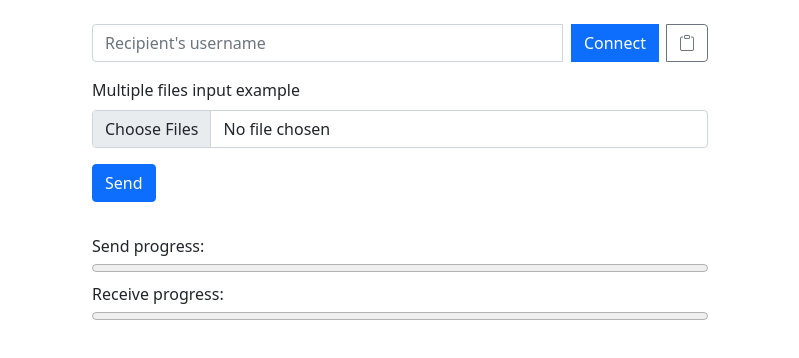
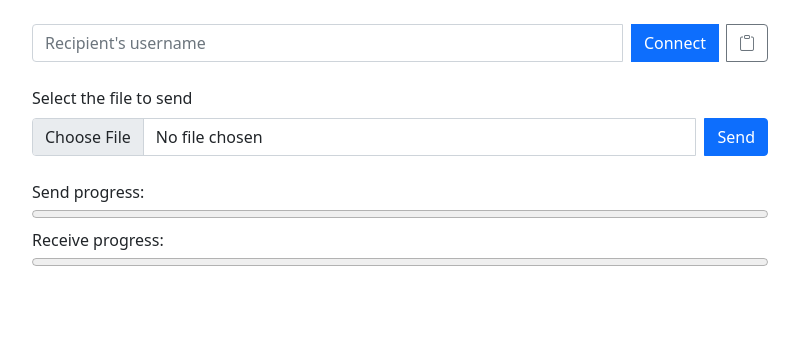
Before and after one commit to Mitrajit/Sharenetic, a website: page index.html in a window 1280 px wide. Shown: the whole page, without its empty margins (240-1039 px from the left). Drawn offline with nearby package versions, Linux system fonts and the light colour scheme.

Commit message:
BS grid system used to style for different devices

```diff
--- a/index.html
+++ b/index.html
@@ -15,22 +15,32 @@
 </head>
 
 <body>
-    <div class="container w-50">
-        <div class="input-group mb-3 my-4">
-            <input type="text" class="form-control" placeholder="Recipient's username" aria-label="Recipient's ID"
-                aria-describedby="button-addon2" id="Recipient">
+    <div class="container">
+        <div class="row justify-content-center">
+            <div class="col-lg-8">
+                <div class="input-group my-4">
+                    <input type="text" class="form-control" placeholder="Recipient's username"
+                        aria-label="Recipient's ID" aria-describedby="button-addon2" id="Recipient">
                     <button class="btn btn-primary mx-2" type="button" id="Connect">Connect</button>
                     <button class="btn btn-outline-secondary" type="button" id="copyid"
                         onclick="this.blur(); navigator.clipboard.writeText(localStorage.id); coppied(this)">
                         <i class="bi bi-clipboard"></i></button>
                 </div>
+            </div>
+        </div>
 
-        <div class="mb-3">
-            <label for="formFileMultiple" class="form-label">Multiple files input example</label>
-            <input class="form-control" type="file" id="file" multiple><!--webkitdirectory mozdirectory>-->
-            <button type="button" class="btn btn-primary my-lg-3" id="Send">Send</button>
+        <div class="row justify-content-center">
+            <div class="col-lg-8">
+                <label for="formFileMultiple" class="form-label">Select the file to send</label>
+                <div class="input-group">
+                    <input class="form-control" type="file" id="file">
+                    <!--webkitdirectory mozdirectory>-->
+                    <button type="button" class="btn btn-primary ms-2" id="Send">Send</button>
                 </div>
-        <div>
+            </div>
+        </div>
+        <div class="row justify-content-center mt-4">
+            <div class="col-lg-8">
                 <!-- <div class="progress-bar" role="progressbar" style="width: 25%" aria-valuenow="50" aria-valuemin="0" aria-valuemax="100" id="sendProgress"></div> -->
                 <div class="label">Send progress: <span id="upload-spd"></span></div>
                 <progress id="sendProgress" max="100" value="0" class="w-100"></progress>
@@ -38,11 +48,11 @@
                 <progress id="receiveProgress" max="100" value="0" class="w-100"></progress>
             </div>
         </div>
+    </div>
     <!-- Full screen modal -->
-    <div class="modal fade" id="popup" aria-hidden="true"
-        aria-labelledby="exampleModalToggleLabel" tabindex="-1">
-        <div class="modal-dialog modal-fullscreen-sm-down">
-            <div class="modal-content">
+    <div class="modal fade" id="popup" aria-hidden="true" aria-labelledby="exampleModalToggleLabel" tabindex="-1">
+        <div class="modal-dialog">
+            <!-- <div class="modal-content">
                 <div class="modal-header">
                     <h5 class="modal-title">Receive request</h5>
                     <button type="button" class="btn-close" data-bs-dismiss="modal" aria-label="Close"></button>
@@ -53,7 +63,7 @@
                 <div class="modal-footer">
                     <button class="btn btn-primary" data-bs-dismiss="modal">Confirm</button>
                     <button class="btn btn-danger" data-bs-dismiss="modal">Deny</button>
-                </div>
+                </div> -->
         </div>
     </div>
     </div>
```
Lines whose indentation alone changed are shown as unchanged.
